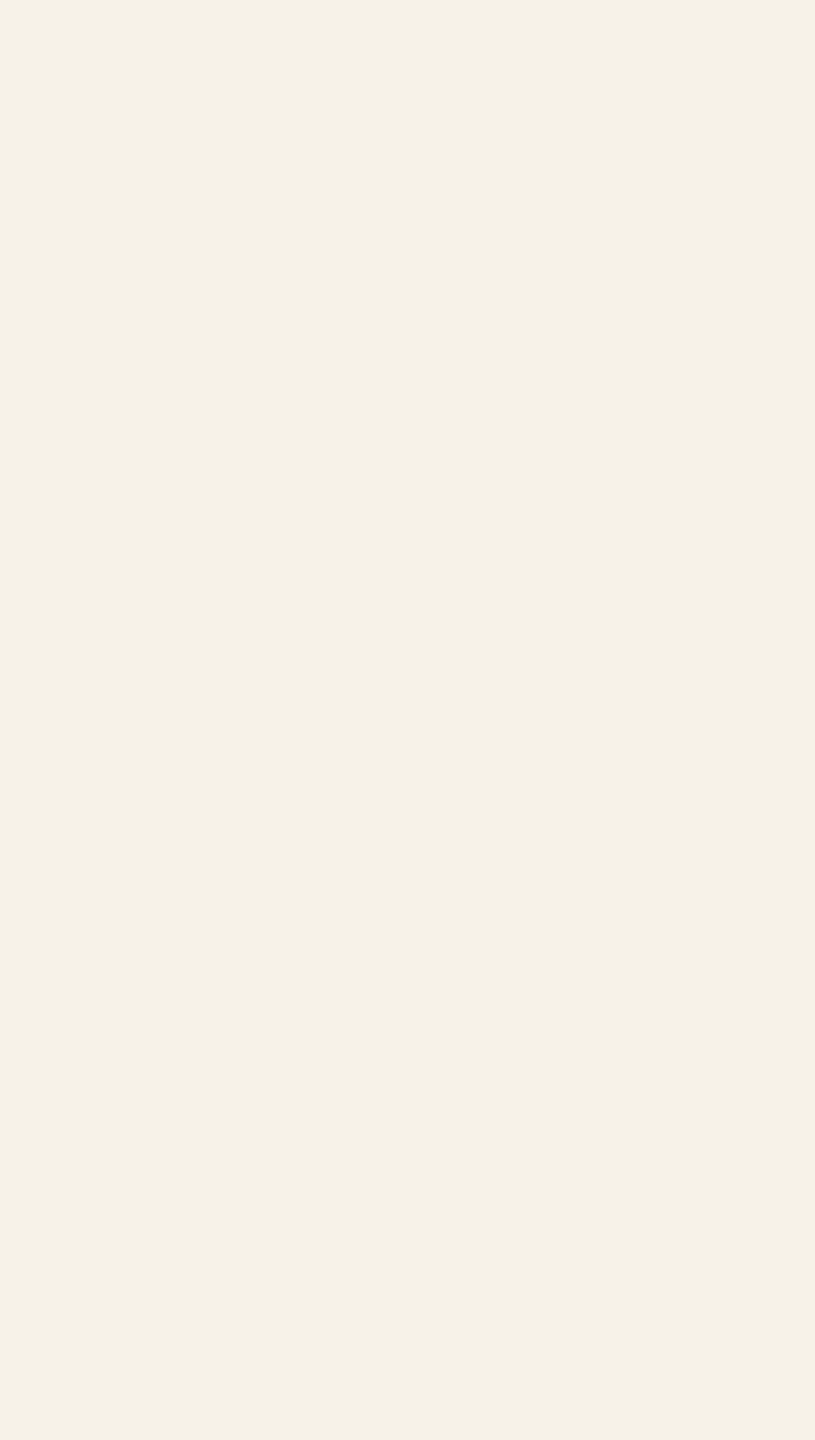
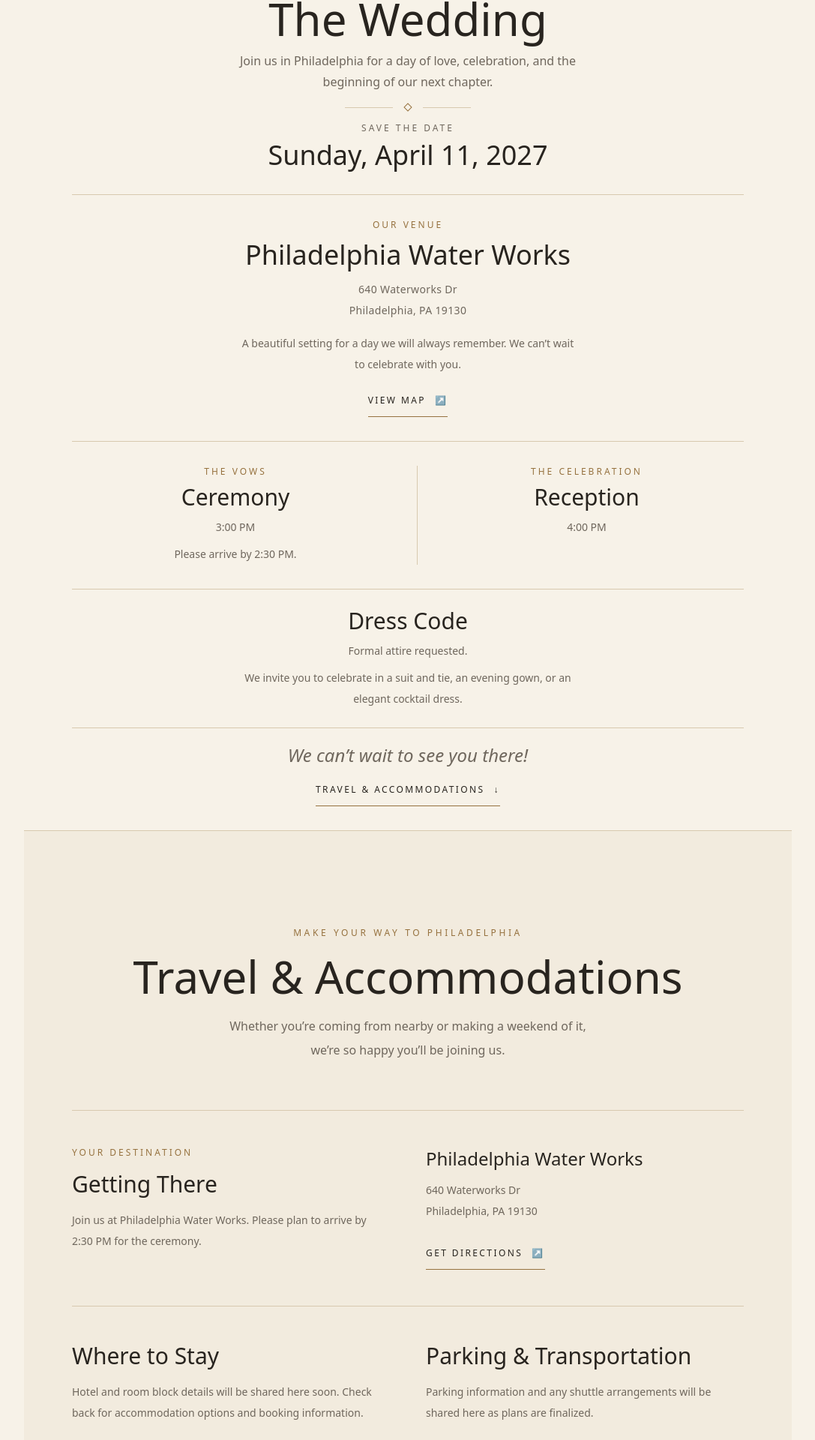
Before and after one commit to DukeLurkin/wedding-platform, a Next.js app: page / in a window 1280 px wide. Shown: the part 865-2785 px from the top of the page at 75% size, without its empty margins (96-1183 px from the left). Before the commit the page ends 800 px from the top, so only its background shows below. Built offline with nearby package versions, Linux system fonts and the light colour scheme.

Commit message:
feat: add wedding details and travel sections

```diff
--- a/src/app/page.tsx
+++ b/src/app/page.tsx
@@ -1,11 +1,15 @@
 import { ArchitecturalFrame } from "@/components/architectural-frame";
 import { HeroSection } from "@/components/hero-section";
+import { WeddingSection } from "@/components/wedding-section";
+import { TravelSection } from "@/components/travel-section";
 
 export default function Home() {
   return (
     <ArchitecturalFrame>
       <main id="top" className="min-h-screen bg-ivory text-charcoal">
         <HeroSection />
+        <WeddingSection />
+        <TravelSection />
       </main>
     </ArchitecturalFrame>
   );
--- a/src/components/hero-section.tsx
+++ b/src/components/hero-section.tsx
@@ -39,14 +39,14 @@
         </div>
       </div>
 
-      <div className="relative z-10 flex flex-col items-center pb-12 text-ivory/70">
+      <a href="#the-wedding" aria-label="Scroll to the wedding details" className="relative z-10 mx-auto flex min-h-11 flex-col items-center px-6 pb-12 text-ivory/90 transition-colors hover:text-ivory focus-visible:outline-2 focus-visible:outline-offset-4 focus-visible:outline-ivory">
         <span className="font-sans text-[10px] uppercase tracking-[0.35em]">
           Scroll
         </span>
         <span aria-hidden="true" className="mt-2 text-lg leading-none">
           ↓
         </span>
-      </div>
+      </a>
 
     </section>
   );
--- /dev/null
+++ b/src/components/travel-section.tsx
@@ -0,0 +1,72 @@
+export function TravelSection() {
+  return (
+    <section
+      id="travel"
+      aria-labelledby="travel-heading"
+      className="scroll-mt-8 border-t border-limestone bg-parchment/50 px-6 py-24 sm:px-10 sm:py-32 lg:px-16"
+    >
+      <div className="mx-auto max-w-4xl">
+        <div className="text-center">
+          <p className="font-sans text-xs uppercase tracking-[0.3em] text-brass">
+            Make your way to Philadelphia
+          </p>
+          <h2 id="travel-heading" className="mt-5 font-display text-5xl font-medium sm:text-6xl">
+            Travel &amp; Accommodations
+          </h2>
+          <p className="mx-auto mt-5 max-w-lg font-sans text-base leading-8 text-muted">
+            Whether you’re coming from nearby or making a weekend of it, we’re
+            so happy you’ll be joining us.
+          </p>
+        </div>
+
+        <div className="mt-14 border-y border-limestone py-10 sm:mt-16 sm:py-12">
+          <div className="grid gap-8 sm:grid-cols-2 sm:gap-12">
+            <div>
+              <p className="font-sans text-xs uppercase tracking-[0.25em] text-brass">
+                Your destination
+              </p>
+              <h3 className="mt-4 font-display text-3xl">Getting There</h3>
+              <p className="mt-4 font-sans text-sm leading-7 text-muted">
+                Join us at Philadelphia Water Works. Please plan to arrive by
+                2:30 PM for the ceremony.
+              </p>
+            </div>
+            <div>
+              <p className="font-display text-2xl">Philadelphia Water Works</p>
+              <address className="mt-3 font-sans text-sm not-italic leading-7 text-muted">
+                640 Waterworks Dr<br />
+                Philadelphia, PA 19130
+              </address>
+              <a
+                href="https://share.google/Uzx9cpqx7Mg3UHQuv"
+                target="_blank"
+                rel="noopener noreferrer"
+                className="mt-5 inline-flex min-h-11 items-center gap-3 border-b border-brass font-sans text-xs uppercase tracking-[0.2em] text-charcoal transition-colors hover:text-brass focus-visible:outline-2 focus-visible:outline-offset-4 focus-visible:outline-brass"
+              >
+                Get directions <span aria-hidden="true">↗</span>
+                <span className="sr-only"> (opens in a new tab)</span>
+              </a>
+            </div>
+          </div>
+        </div>
+
+        <div className="grid gap-10 pt-12 sm:grid-cols-2 sm:gap-12">
+          <div>
+            <h3 className="font-display text-3xl">Where to Stay</h3>
+            <p className="mt-4 font-sans text-sm leading-7 text-muted">
+              Hotel and room block details will be shared here soon. Check back
+              for accommodation options and booking information.
+            </p>
+          </div>
+          <div>
+            <h3 className="font-display text-3xl">Parking &amp; Transportation</h3>
+            <p className="mt-4 font-sans text-sm leading-7 text-muted">
+              Parking information and any shuttle arrangements will be shared
+              here as plans are finalized.
+            </p>
+          </div>
+        </div>
+      </div>
+    </section>
+  );
+}
--- /dev/null
+++ b/src/components/wedding-section.tsx
@@ -0,0 +1,107 @@
+export function WeddingSection() {
+  return (
+    <section
+      id="the-wedding"
+      aria-labelledby="wedding-heading"
+      className="scroll-mt-0 px-6 py-10 sm:px-10 sm:py-8 lg:px-16"
+    >
+      <div className="mx-auto max-w-4xl">
+        <div className="text-center">
+          <p className="font-sans text-xs uppercase tracking-[0.3em] text-brass">
+            Together with our favorite people
+          </p>
+          <h2
+            id="wedding-heading"
+            className="mt-3 font-display text-5xl font-medium sm:text-6xl"
+          >
+            The Wedding
+          </h2>
+          <p className="mx-auto mt-3 max-w-lg font-sans text-base leading-7 text-muted">
+            Join us in Philadelphia for a day of love, celebration, and the
+            beginning of our next chapter.
+          </p>
+          <div aria-hidden="true" className="my-4 flex items-center justify-center gap-4">
+            <span className="h-px w-16 bg-limestone" />
+            <span className="h-2 w-2 rotate-45 border border-brass" />
+            <span className="h-px w-16 bg-limestone" />
+          </div>
+          <p className="font-sans text-xs uppercase tracking-[0.25em] text-muted">
+            Save the date
+          </p>
+          <p className="mt-2 font-display text-3xl sm:text-4xl">
+            <time dateTime="2027-04-11">Sunday, April 11, 2027</time>
+          </p>
+        </div>
+
+        <div className="mt-8 border-y border-limestone">
+        <div className="py-8 text-center">
+          <p className="font-sans text-xs uppercase tracking-[0.25em] text-brass">
+            Our venue
+          </p>
+          <h3 className="mt-3 font-display text-3xl sm:text-4xl">Philadelphia Water Works</h3>
+          <address className="mt-3 font-sans text-sm not-italic leading-7 tracking-wide text-muted">
+            640 Waterworks Dr<br />
+            Philadelphia, PA 19130
+          </address>
+          <p className="mx-auto mt-4 max-w-md font-sans text-sm leading-7 text-muted">
+            A beautiful setting for a day we will always remember. We can’t wait
+            to celebrate with you.
+          </p>
+          <a
+            href="https://share.google/Uzx9cpqx7Mg3UHQuv"
+            target="_blank"
+            rel="noopener noreferrer"
+            className="mt-3 inline-flex min-h-11 items-center gap-3 border-b border-brass font-sans text-xs uppercase tracking-[0.2em] text-charcoal transition-colors hover:text-brass focus-visible:outline-2 focus-visible:outline-offset-4 focus-visible:outline-brass"
+          >
+            View map <span aria-hidden="true">↗</span>
+            <span className="sr-only"> (opens in a new tab)</span>
+          </a>
+        </div>
+
+        <div className="border-t border-limestone">
+        <div className="grid grid-cols-2 gap-6 py-8 text-center">
+          <div>
+            <p className="font-sans text-xs uppercase tracking-[0.25em] text-brass">The vows</p>
+            <h3 className="mt-2 font-display text-3xl">Ceremony</h3>
+            <p className="mt-2 font-sans text-sm leading-7 text-muted">
+              <time dateTime="15:00">3:00 PM</time>
+            </p>
+            <p className="mt-2 font-sans text-sm leading-7 text-muted">
+              Please arrive by <time dateTime="14:30">2:30 PM</time>.
+            </p>
+          </div>
+          <div className="border-l border-limestone pl-4">
+            <p className="font-sans text-xs uppercase tracking-[0.25em] text-brass">The celebration</p>
+            <h3 className="mt-2 font-display text-3xl">Reception</h3>
+            <p className="mt-2 font-sans text-sm leading-7 text-muted">
+              <time dateTime="16:00">4:00 PM</time>
+            </p>
+          </div>
+        </div>
+        <div className="border-t border-limestone py-6 text-center">
+          <h3 className="font-display text-3xl">Dress Code</h3>
+          <p className="mt-2 font-sans text-sm leading-7 text-muted">
+            Formal attire requested.
+          </p>
+          <p className="mx-auto mt-2 max-w-md font-sans text-sm leading-7 text-muted">
+            We invite you to celebrate in a suit and tie, an evening gown, or an
+            elegant cocktail dress.
+          </p>
+        </div>
+        </div>
+        </div>
+        <p className="mt-5 text-center font-display text-2xl italic text-muted">
+          We can’t wait to see you there!
+        </p>
+        <div className="mt-2 text-center">
+          <a
+            href="#travel"
+            className="inline-flex min-h-11 items-center gap-3 border-b border-brass font-sans text-xs uppercase tracking-[0.2em] text-charcoal transition-colors hover:text-brass focus-visible:outline-2 focus-visible:outline-offset-4 focus-visible:outline-brass"
+          >
+            Travel &amp; Accommodations <span aria-hidden="true">↓</span>
+          </a>
+        </div>
+      </div>
+    </section>
+  );
+}
```
Also changed, not shown: 2 other files (tests, documents, lock files or other folders).
